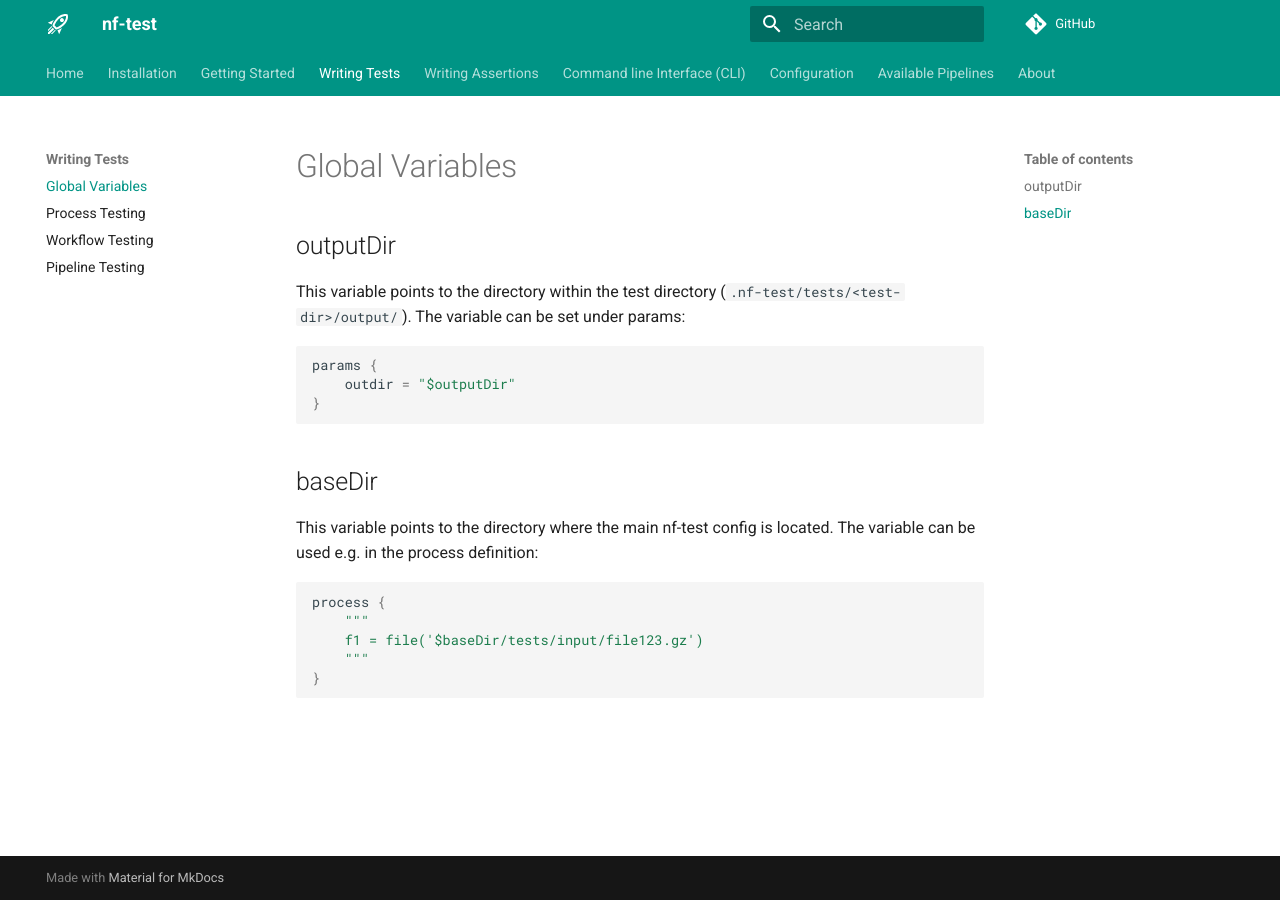
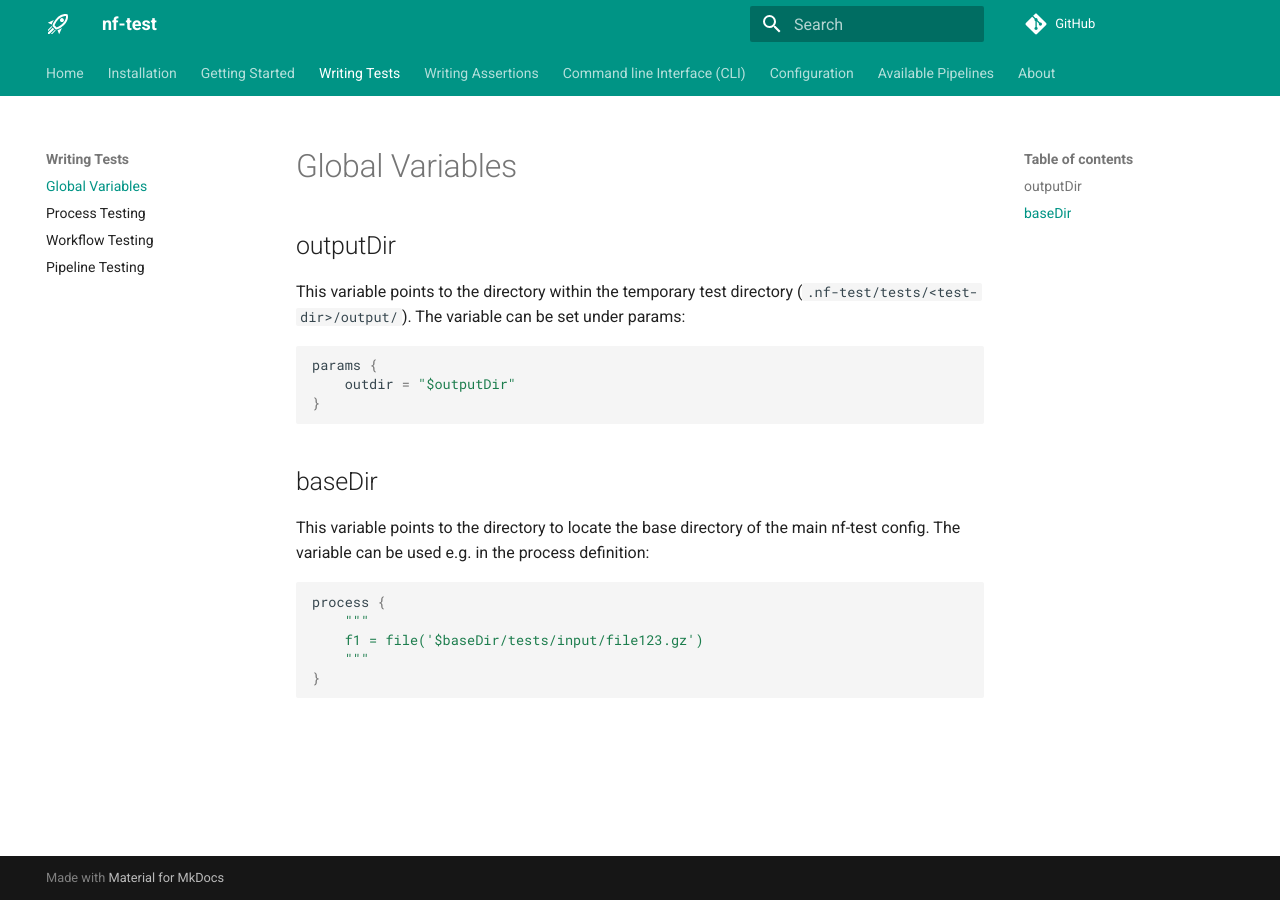
Before and after one commit to askimed/nf-test, an MkDocs documentation site: the page built from docs/testcases/global_variables.md, in a window 1280 px wide. Built offline with MkDocs 1.6.1 and Material for MkDocs 9.7.7, drawn with Linux system fonts in a browser that asks for light colours; comment, search, counter and statistics services are not loaded.

Commit message:
Fix global variables part

````diff
--- a/docs/testcases/global_variables.md
+++ b/docs/testcases/global_variables.md
@@ -2,7 +2,7 @@
 
 ## outputDir
 
-This variable points to the directory within the test directory (`.nf-test/tests/<test-dir>/output/`). The variable can be set under params:
+This variable points to the directory within the temporary test directory (`.nf-test/tests/<test-dir>/output/`). The variable can be set under params:
 
 ```Groovy
 params {
@@ -12,7 +12,7 @@ params {
 
 ## baseDir
 
-This variable points to the directory where the main nf-test config is located. The variable can be used e.g. in the process definition:
+This variable points to the directory to locate the base directory of the main nf-test config. The variable can be used e.g. in the process definition:
 
 ```Groovy
 process {
````
